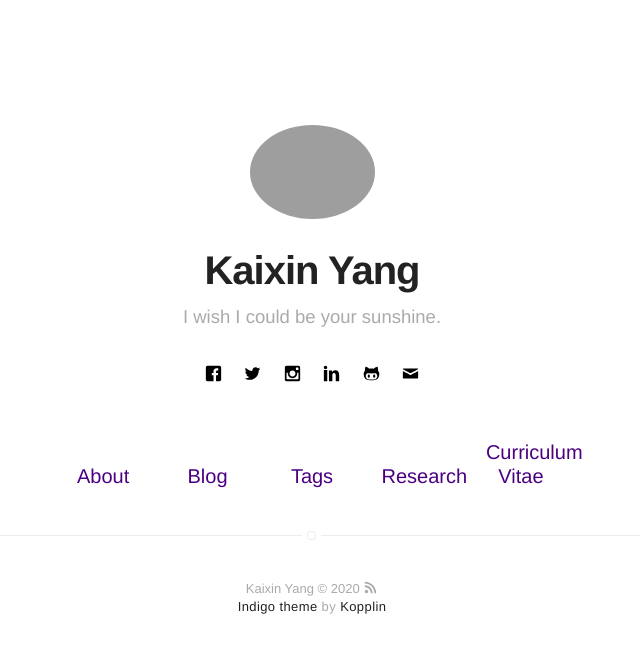
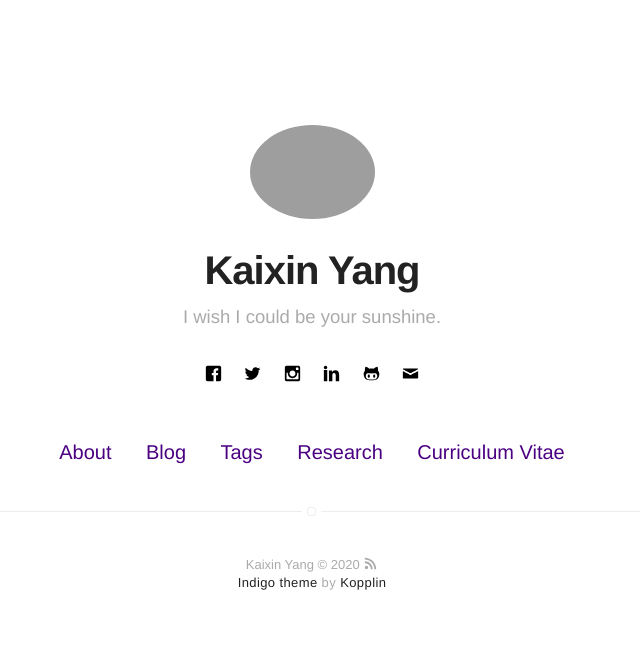
Before and after one commit to SceneryInMirror/SceneryInMirror.github.io, a Jekyll site: the page built from index.html, in a window 1280 px wide. Shown: the top 653 px of the page, without its empty margins (328-968 px from the left). Built offline with Jekyll 4.4.1, drawn with Linux system fonts in a browser that asks for light colours.

Commit message:
2020.05.17

```diff
--- a/_sass/components/nav.sass
+++ b/_sass/components/nav.sass
@@ -40,7 +40,7 @@
             margin: 0
             border-radius: 4%
             transition: all .4s ease-in-out
-            width: 70px
+            /*width: 70px*/
 
             &:hover
                 color: $alpha
```
